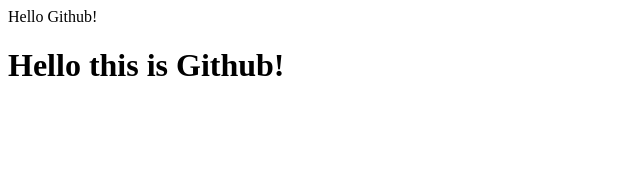
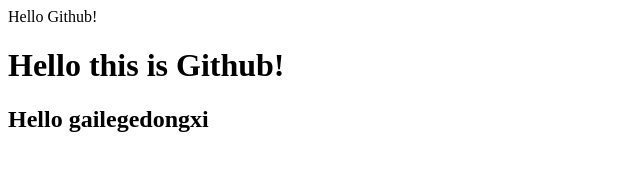
Before and after one commit to weimain/A, a plain HTML site: page index.html in a window 1280 px wide. Shown: the whole page, without its empty margins (0-640 px from the left). Drawn offline with Linux system fonts and the light colour scheme.

Commit message:
修改了html

```diff
--- a/index.html
+++ b/index.html
@@ -8,5 +8,8 @@
   <h1>
   Hello this is Github!
    </h1>
+  <h2>
+    Hello gailegedongxi
+  </h2>
 </body>
 </html>
```
